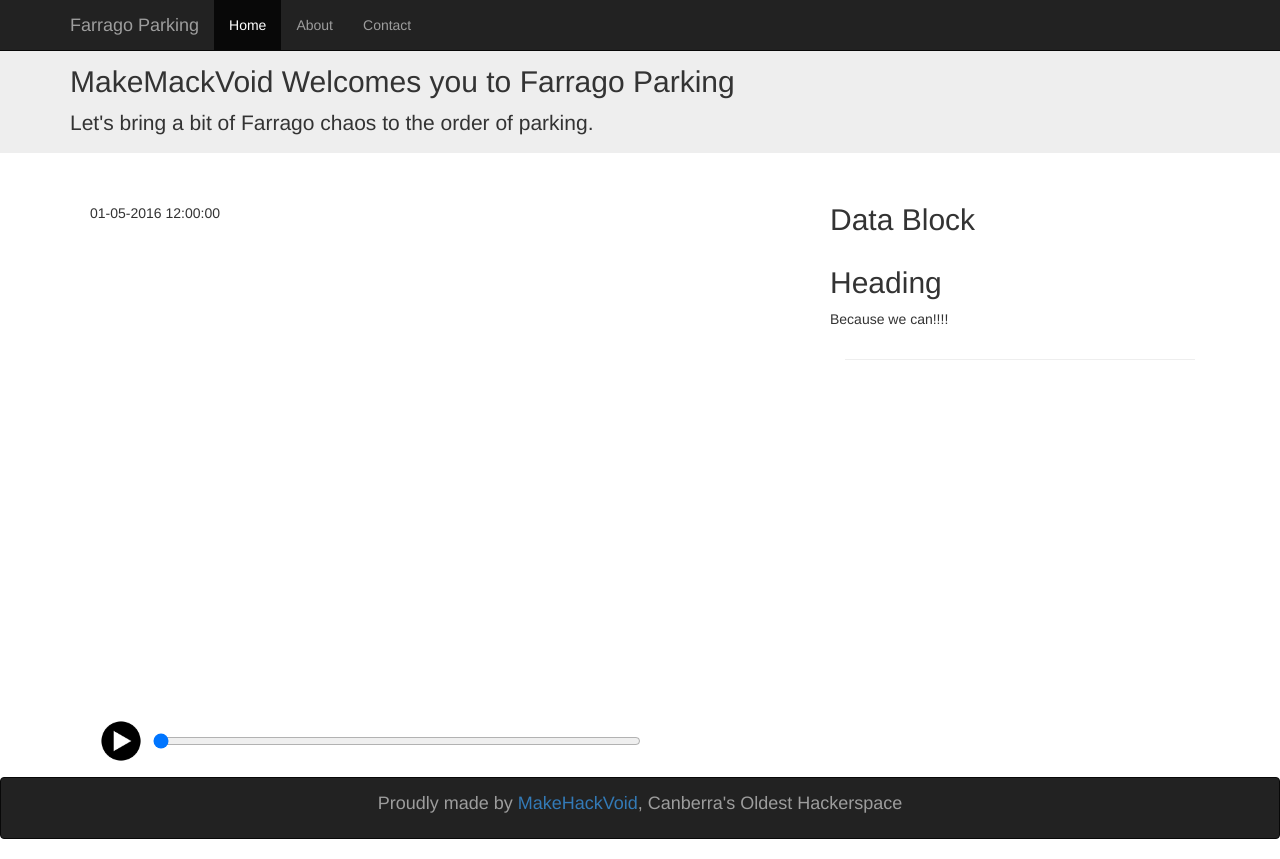
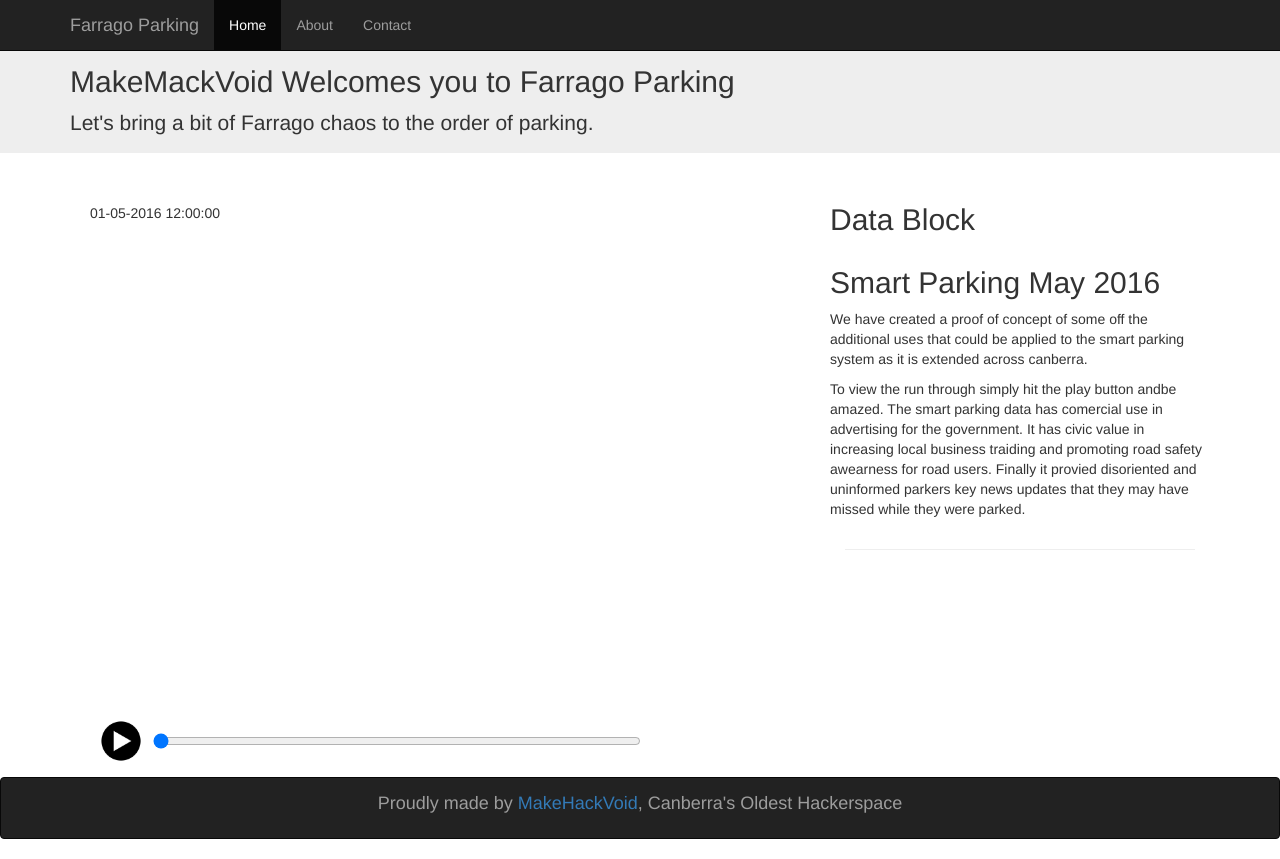
Before and after one commit to makehackvoid/govhack2016, a plain HTML site: page static/index.html in a window 1280 px wide. Drawn offline with nearby package versions, Linux system fonts and the light colour scheme; some packages are replaced by stand-ins of ours; no server answers.

```diff
--- a/static/index.html
+++ b/static/index.html
@@ -137,8 +137,10 @@
             </div>
 
             <div class="row">
-            <h2>Heading</h2>
-            <p>Because we can!!!! </p>
+            <h2>Smart Parking May 2016</h2>
+            <p>We have created a proof of concept of some off the additional uses that could be applied to the smart parking system as it is extended across canberra. </p>
+            <p>To view the run through simply hit the play button andbe amazed. The smart parking data has comercial use in advertising for the government. It has civic value in increasing local business traiding and promoting road safety awearness for road users. Finally it provied disoriented and uninformed parkers key news updates that they may have missed while they were parked. </p>
+
        </div>
 
 
```
